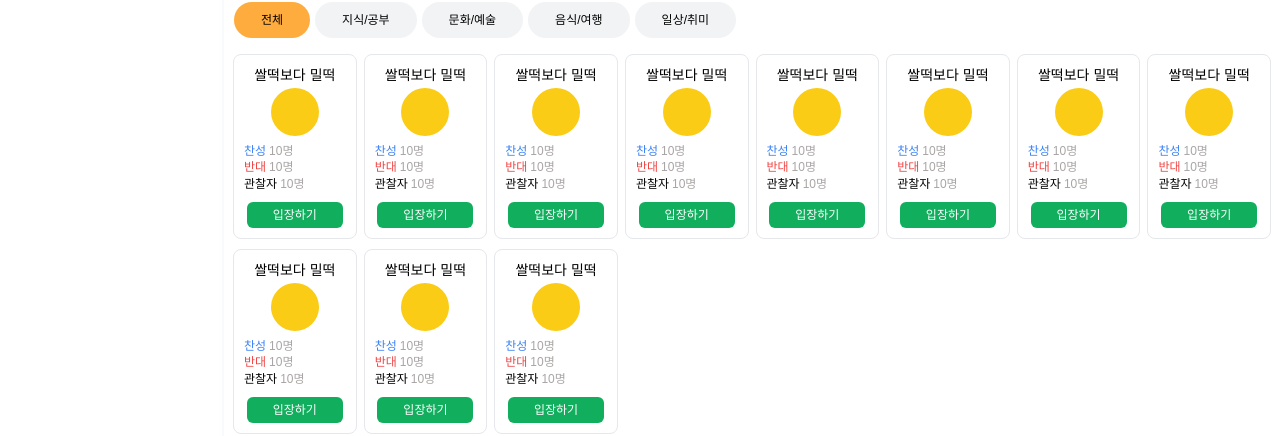
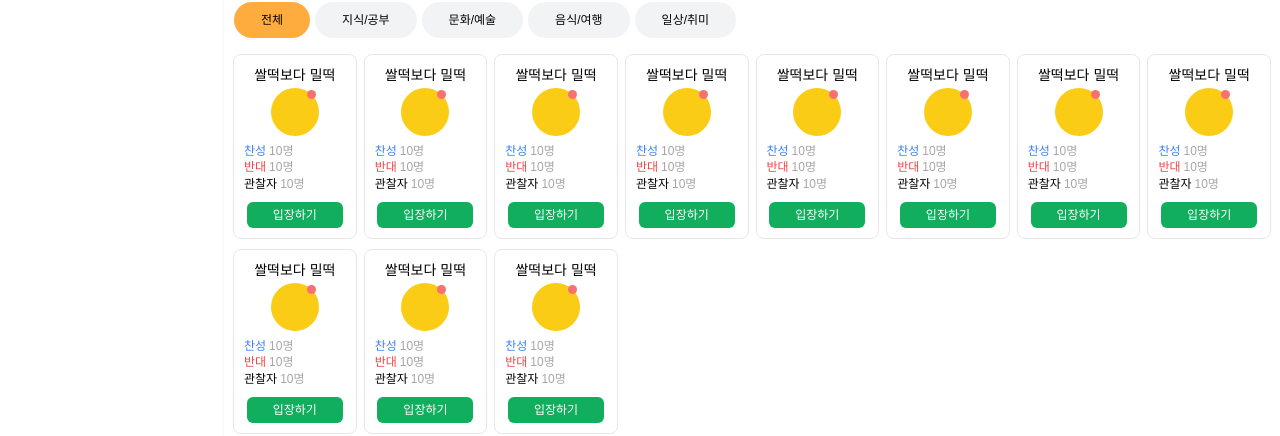
Before and after one commit to Attica-org/athens-client, a Next.js app: page / in a window 1280 px wide. Shown: the part 198-634 px from the top of the page. Built offline with nearby package versions, Linux system fonts and the light colour scheme.

Commit message:
feat: 아고라 대기|진행 상태 추가

```diff
--- a/src/app/_components/home/atoms/Agora.tsx
+++ b/src/app/_components/home/atoms/Agora.tsx
@@ -2,7 +2,9 @@ export default function Agora() {
   return (
     <article className="w-7.5rem p-10 border-1 rounded-lg flex flex-col justify-center items-center">
       <h3 className="text-sm pb-3">쌀떡보다 밀떡</h3>
-      <div className="w-3rem h-3rem rounded-full bg-yellow-400" />
+      <div className="w-3rem h-3rem rounded-full bg-yellow-400 relative">
+        <div className="w-0.5rem h-0.5rem rounded-full bg-red-400 absolute top-2 right-3 z-10" />
+      </div>
       <p className="text-xs pt-7">
         <div className="pb-1">
           <span className="pr-5 text-athens-gray-500 text-nowrap">
```
